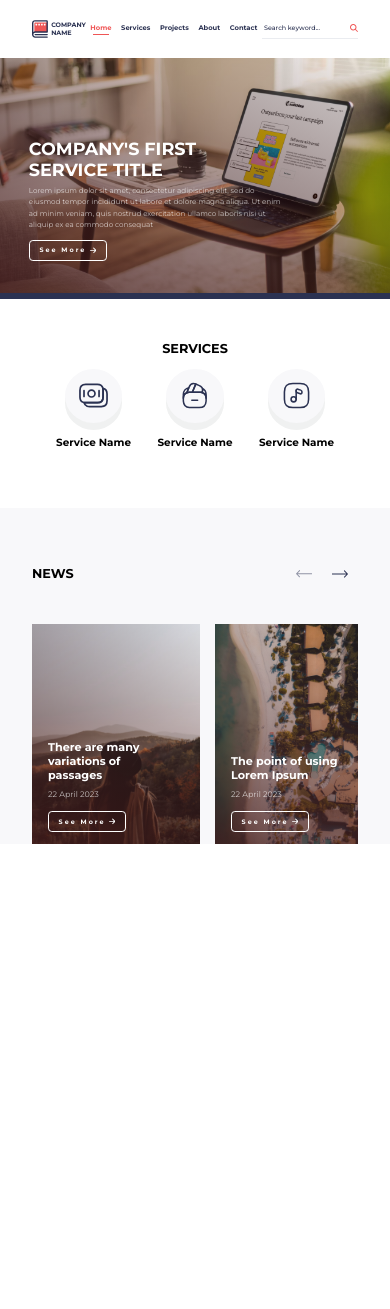
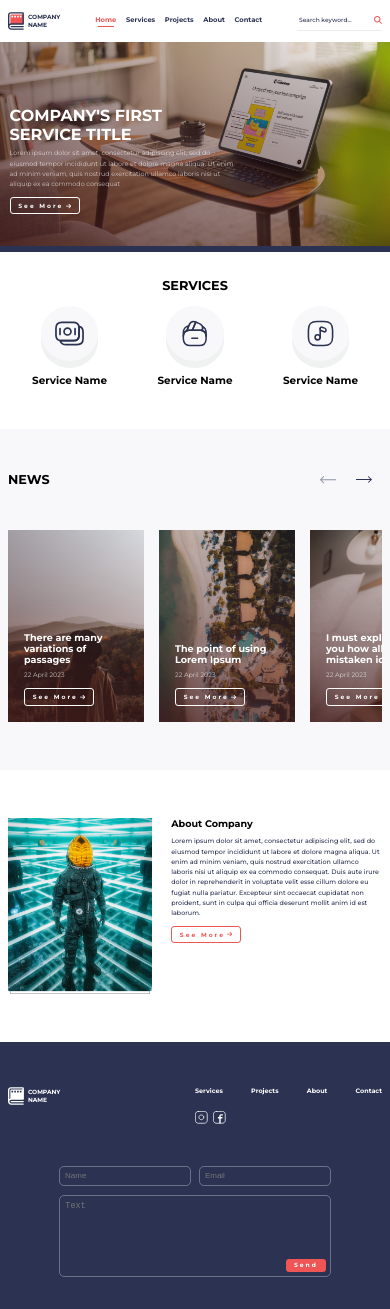
Before and after one commit to NikaGogelia/Test-Design, a plain HTML site: page index.html in a window 390 px wide. Before the commit the page ends 844 px from the top, so only its background shows below. Drawn offline with Linux system fonts and the light colour scheme.

Commit message:
add styles for mobile screen sizes

```diff
--- a/styles/mobile.css
+++ b/styles/mobile.css
@@ -1,2 +1,111 @@
 @media only screen and (max-width: 425px) {
+  :root {
+    --paddingX: 0.5em;
+    --introductionPaddingX: 0;
+  }
+
+  .btn {
+    padding: 0.5em 1.5em;
+    font-size: 0.32em;
+  }
+
+  .btn > svg {
+    width: 1em;
+    height: 2em;
+  }
+
+  .brand > img {
+    width: 1em;
+    height: 2em;
+  }
+
+  .brand > h3 {
+    font-size: 0.35em;
+    margin: 0;
+    margin-left: 0.7em;
+  }
+
+  /* Header */
+  header {
+    padding: 0 var(--paddingX);
+  }
+
+  /* Navbar */
+  .navbar {
+    padding: 0.3em 0;
+    grid-template-columns: 0.5fr 2.5fr 0.5fr;
+  }
+
+  .search-bar > input {
+    font-size: 0.35em;
+  }
+
+  /* Main */
+  /* Introduction */
+  .introduction-content {
+    padding: 4em 0.6em 2em;
+  }
+
+  .introduction-content > h1 {
+    font-size: 1em;
+  }
+
+  .introduction-content > p {
+    font-size: 0.4em;
+  }
+
+  /* Services */
+  .services {
+    padding: 2em var(--paddingX);
+  }
+
+  /* News */
+  .news {
+    padding: 2em var(--paddingX);
+  }
+
+  .news-card {
+    width: 6.5em;
+    height: 10em;
+  }
+
+  .news-card-body > h3 {
+    font-size: 0.6em;
+  }
+
+  .news-card-body > p {
+    font-size: 0.4em;
+  }
+
+  /* About Company */
+  .about-company {
+    padding: 3em var(--paddingX);
+  }
+
+  .about-company-content > img {
+    width: 9em;
+    height: 11em;
+    margin-right: 1.2em;
+  }
+
+  .about-company-content > div > h3 {
+    font-size: 0.6em;
+  }
+
+  .about-company-content > div > p {
+    font-size: 0.4em;
+  }
+
+  /* Below 360px */
+  @media only screen and (max-width: 360px) {
+    /* Header */
+    /* Navbar */
+    .navbar-link > a {
+      font-size: 0.35em;
+    }
+
+    .search-bar > input {
+      font-size: 0.32em;
+    }
+  }
 }
--- a/styles/tablet.css
+++ b/styles/tablet.css
@@ -2,11 +2,6 @@
   :root {
     --paddingX: 6em;
     --introductionPaddingX: 2.5em;
-  }
-
-  body,
-  html {
-    overflow-x: hidden;
   }
 
   .btn {
@@ -25,8 +20,8 @@
   }
 
   .brand > h3 {
+    font-size: 0.8em;
     margin: 0;
-    font-size: 0.8em;
     margin-left: 0.7em;
   }
 
```
